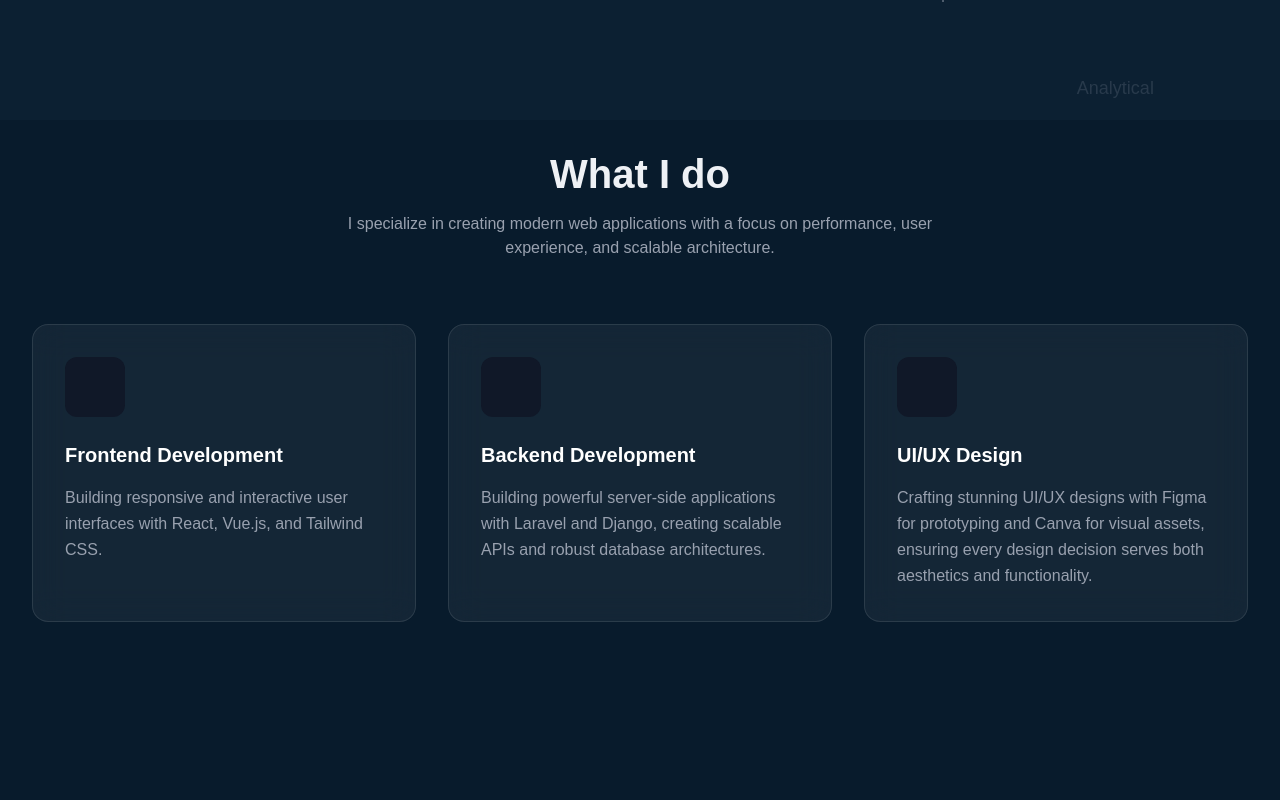
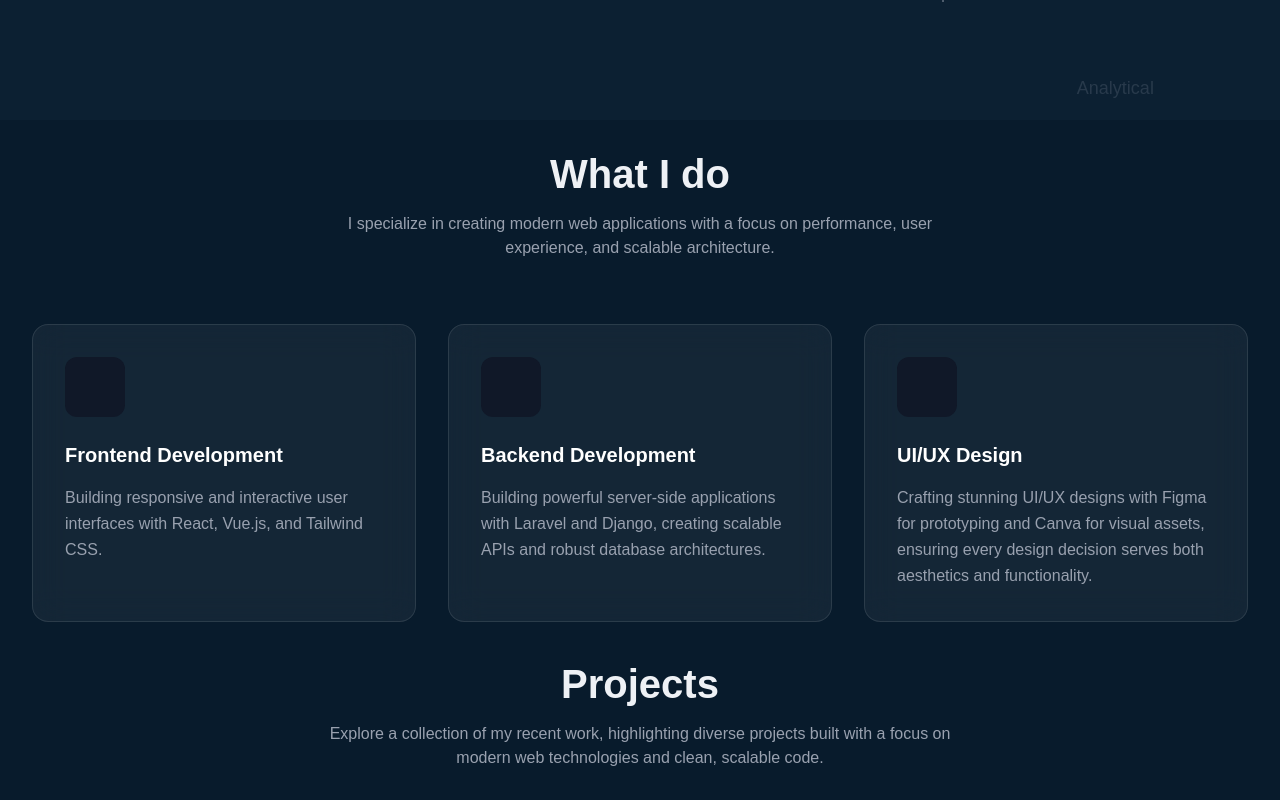
Before and after one commit to PeterDMadrid/Portfolio, a Next.js app: page / in a window 1280 px wide. Shown: the part 480-1280 px from the top of the page. Built offline with nearby package versions, Linux system fonts and the light colour scheme.

Commit message:
removed exxtra height

```diff
--- a/src/app/homeComponents/TechStacks.tsx
+++ b/src/app/homeComponents/TechStacks.tsx
@@ -37,7 +37,7 @@ const techData = [
 
 export default function TechStack() {
     return (
-        <div className="flex flex-col min-h-screen myColor2 relative z-10 pb-10 pt-8">
+        <div className="flex flex-col myColor2 relative z-10 pb-10 pt-8">
             <h1 className="text-[clamp(1.5rem,4vw,2.5rem)] font-bold leading-[1.1] text-[#EEF1F5] text-center mb-4">
                 What I do
             </h1>
--- a/src/app/layout.tsx
+++ b/src/app/layout.tsx
@@ -4,8 +4,8 @@ import Header from "@/components/Header";
 import Footer from "@/components/Footer";
 
 export const metadata: Metadata = {
-  title: "Create Next App",
-  description: "Generated by create next app",
+  title: "Peter Madrid",
+  description: "Portfolio",
 };
 
 export default function RootLayout({
```
